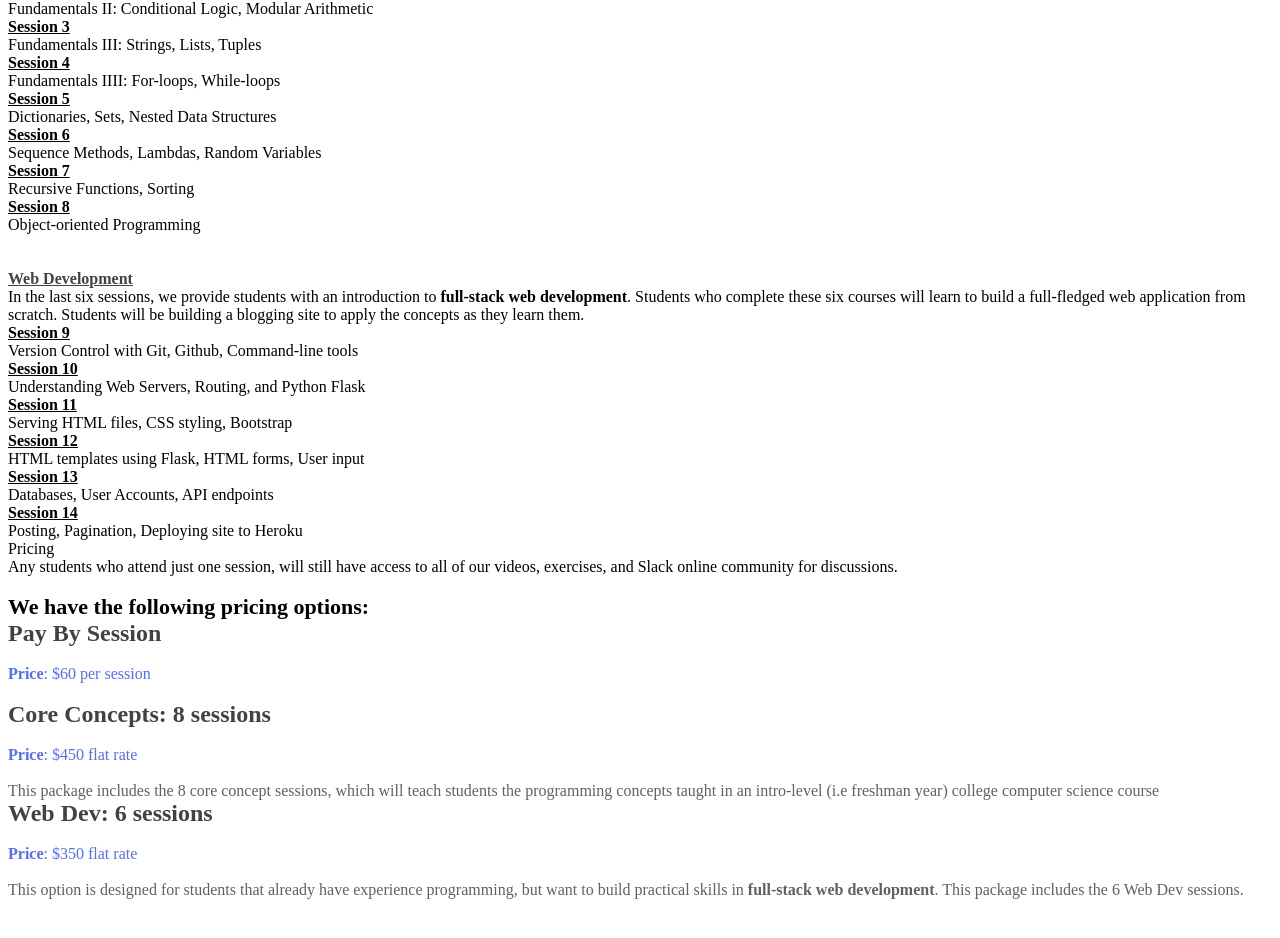
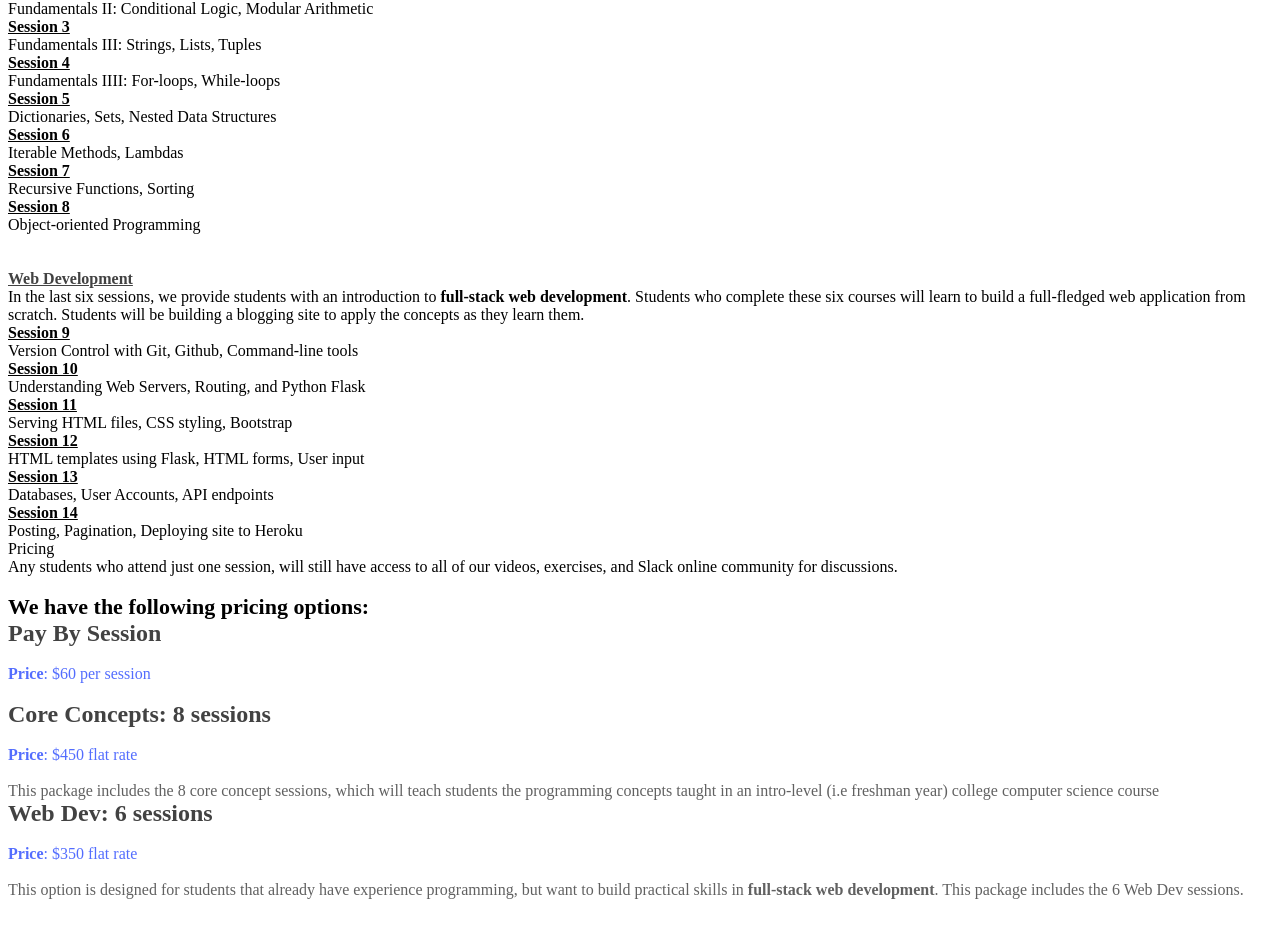
Before and after one commit to ebadgio/stack-hack-web, a React app: page / in a window 1280 px wide. Shown: the part 2102-3040 px from the top of the page. Built offline with nearby package versions, Linux system fonts and the light colour scheme; the HTML template or start-up script is replaced by a standard one.

Commit message:
edit syllabus

```diff
--- a/client/src/main/components/Syllabus.js
+++ b/client/src/main/components/Syllabus.js
@@ -35,7 +35,7 @@ const Syllabus = ({}) => {
                              title="Dictionaries, Sets, Nested Data Structures"/>
                 <SessionItem id="s6"
                              session="Session 6"
-                             title="Sequence Methods, Lambdas, Random Variables"/>
+                             title="Iterable Methods, Lambdas"/>
                 <SessionItem id="s7"
                              session="Session 7"
                              title="Recursive Functions, Sorting"/>
```
Also changed, not shown: 1 other file (tests, documents, lock files or other folders).
